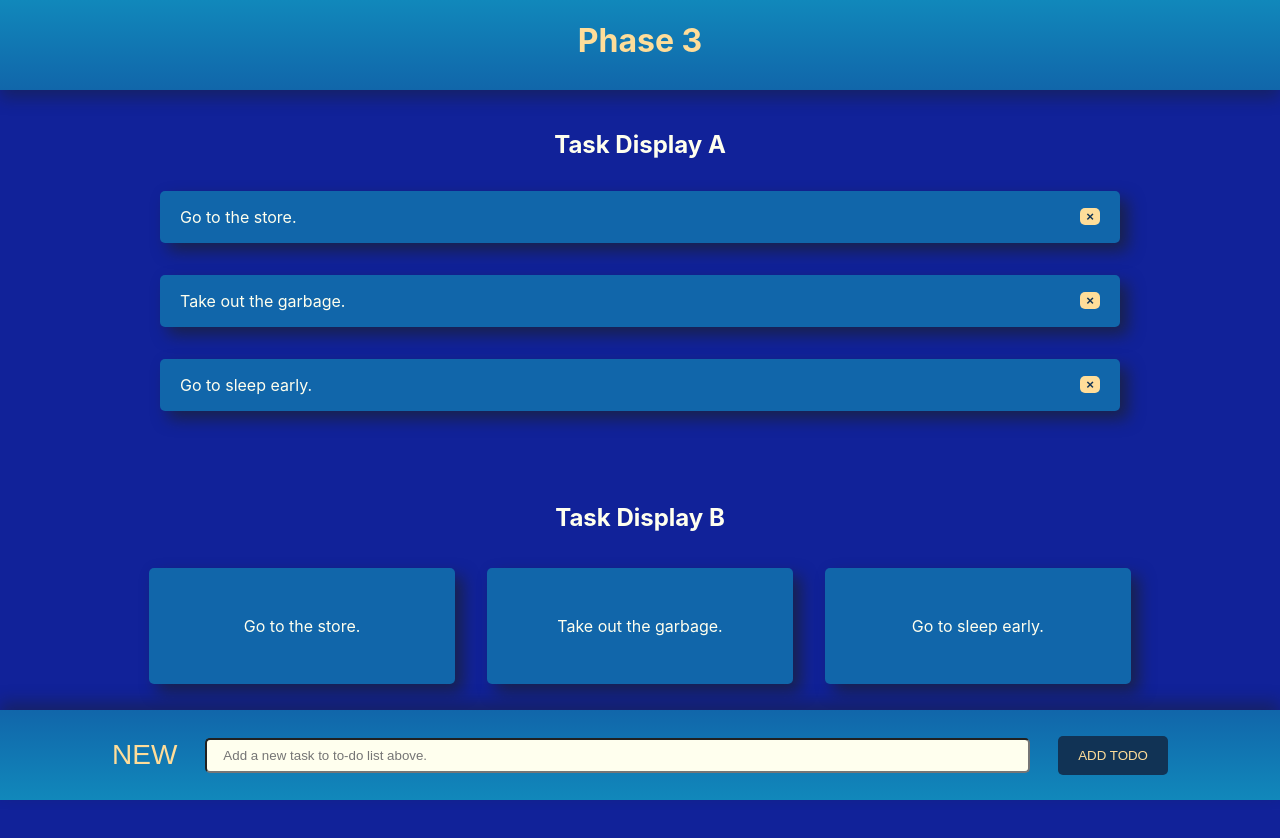
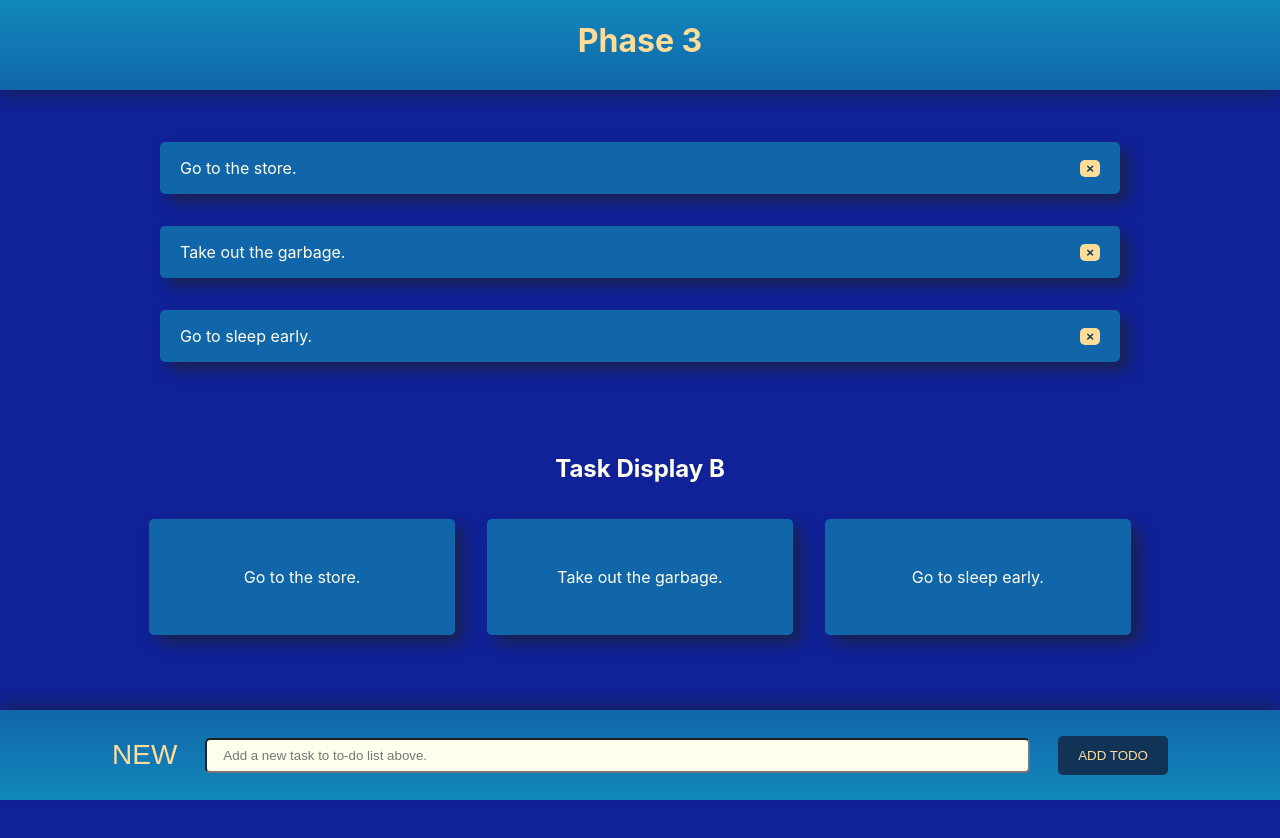
Before and after one commit to franaragm/ng-solid-design, an Angular app: page / in a window 1280 px wide. Shown: the top 838 px of the page. Built offline with nearby package versions, Linux system fonts and the light colour scheme.

Commit message:
Remove `h2` element.

```diff
--- a/src/app/03-open-closed/components/content/original-content/original-content.component.html
+++ b/src/app/03-open-closed/components/content/original-content/original-content.component.html
@@ -1,5 +1,4 @@
 <div class="container">
-  <h2>Task Display A</h2>
   <div class="card flex flex--jc-sb" *ngFor="let item of list; index as i">
     <div class="p">
       {{ item.task }}
```
